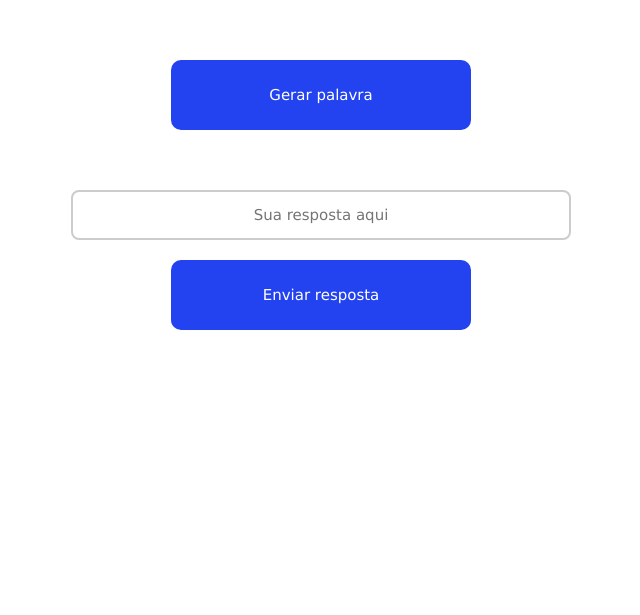
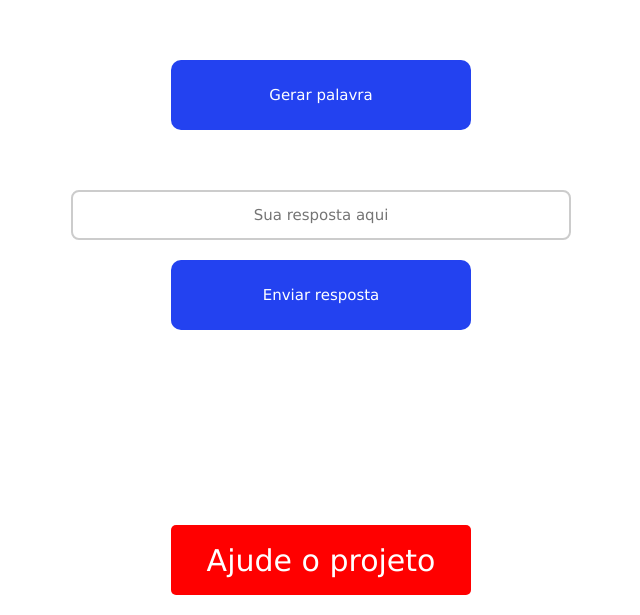
Before and after one commit to lopes7890/frontend-ingles-estudos, a plain HTML site: page index.html in a window 1280 px wide. Shown: the part 185-800 px from the top of the page, without its empty margins (319-959 px from the left). Drawn offline with nearby package versions, Linux system fonts and the light colour scheme.

Commit message:
add button forms

```diff
--- a/index.html
+++ b/index.html
@@ -24,5 +24,7 @@
         <h1 id="response"></h1>
     </div>
 
+    <button class="fixed-button"><a href="https://forms.gle/kFsckYZnYR3eUXW7A" target="_blank">Ajude o projeto</a></button>
+
 </body>
 </html>
--- a/scripts/generateWord.js
+++ b/scripts/generateWord.js
@@ -55,7 +55,7 @@ const generate = async () => {
         if (data.Translate && data.Word) {
             generatedTranslate = data.Translate;
             generatedWord = data.Word;
-
+                                                            // generatedeWord
             if (displayGenerate) displayGenerate.innerText = generatedTranslate;
             console.log("Dados recebidos:", data);
         } else {
--- a/scripts/verifyResponseUser.js
+++ b/scripts/verifyResponseUser.js
@@ -43,7 +43,7 @@ const verify = async () => {
     showLoading()
     const url = "https://api-ingles-estudos.onrender.com/verify";
     try {
-
+                                // generatedTranslate
         const payload = { word: generatedWord, responseUser: user};
         // Faz a requisição e aguarda a resposta
         const response = await fetch(url, {
--- a/style.css
+++ b/style.css
@@ -7,6 +7,25 @@ body {
     margin: 0;
     font-family: Arial, sans-serif;
 }
+
+.fixed-button {
+    position: fixed;
+    bottom: 20px;
+    left: 50%;
+    transform: translateX(-50%);
+    background-color: red;
+    font-size: 30px;
+    padding: 10px 20px;
+    border: none;
+    border-radius: 5px;
+    z-index: 1000; /* Garante que fique acima de outros elementos */
+}
+
+.fixed-button a {
+    color: white;
+    text-decoration: none;
+}
+
 
 button {
     height: 70px;
```
